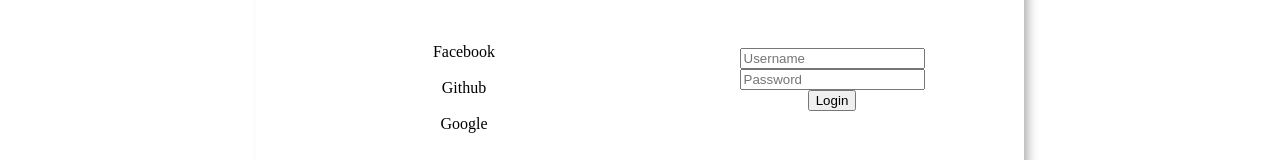
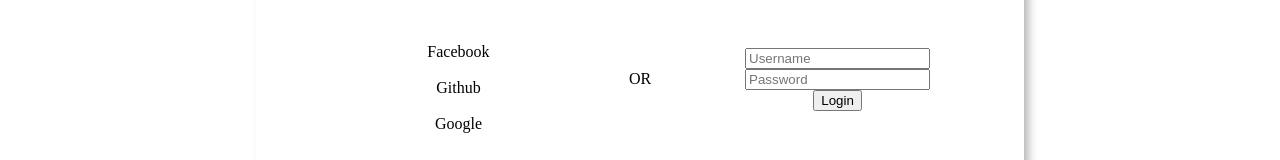
Before and after one commit to FilipiMachado/react-social-login, a React (Create React App) app: page / in a window 1280 px wide. Shown: the part 346-506 px from the top of the page. Built offline with nearby package versions, Linux system fonts and the light colour scheme.

Commit message:
styling login page

```diff
--- a/src/App.css
+++ b/src/App.css
@@ -145,4 +145,13 @@
 .login-button google {
 }
 
+/* Center Login Page */
+
+.center {
+  height: 100%;
+  display: flex;
+  align-items: center;
+  justify-content: center;
+}
+
 /* Right Login Page */
--- a/src/pages/Login.jsx
+++ b/src/pages/Login.jsx
@@ -23,6 +23,10 @@
             Google
           </div>
         </div>
+        <div className="center">
+          <div className="line" />
+          <div className="or">OR</div>
+        </div>
         <div className="right">
           <input type="text" placeholder="Username" />
           <input type="password" placeholder="Password" />
```
